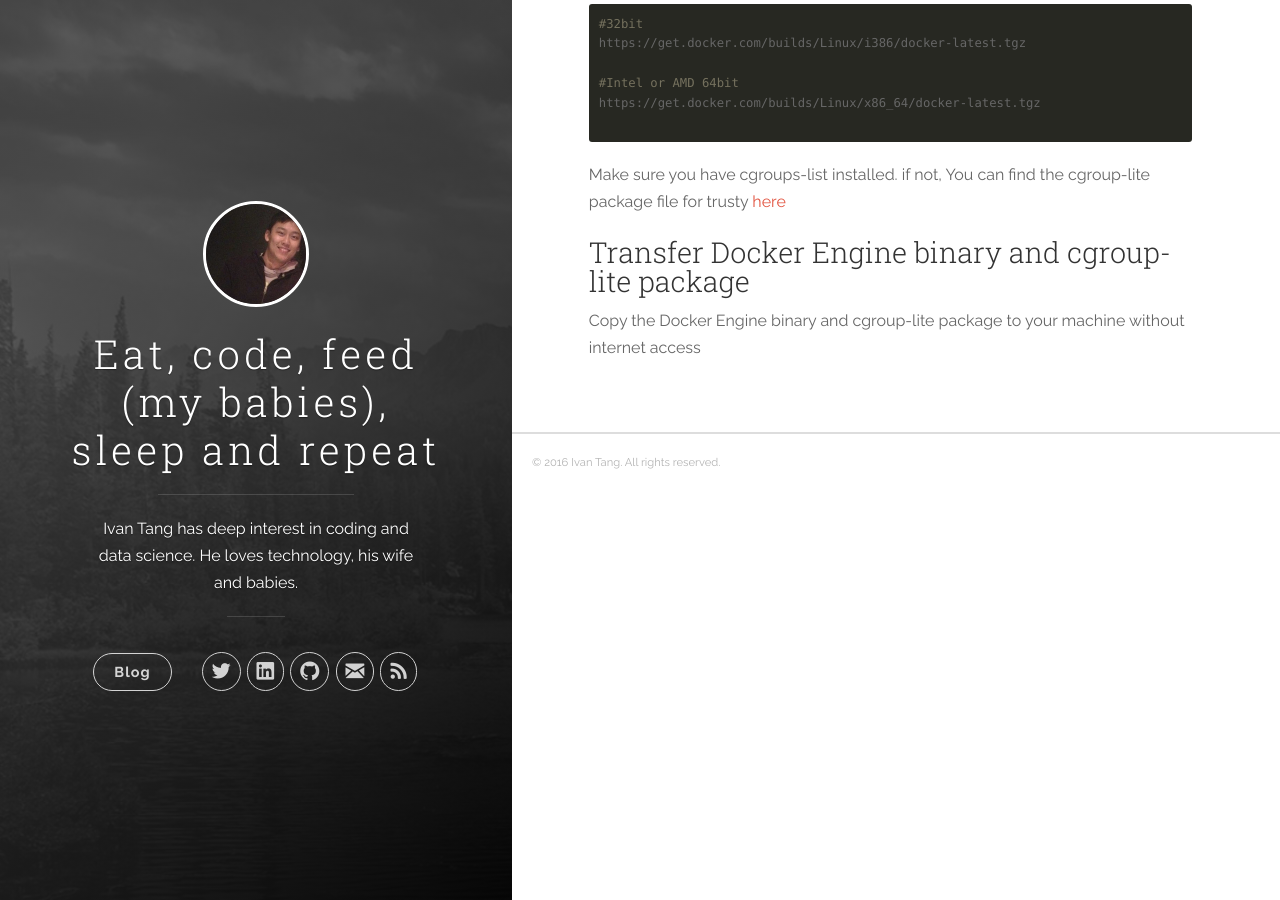
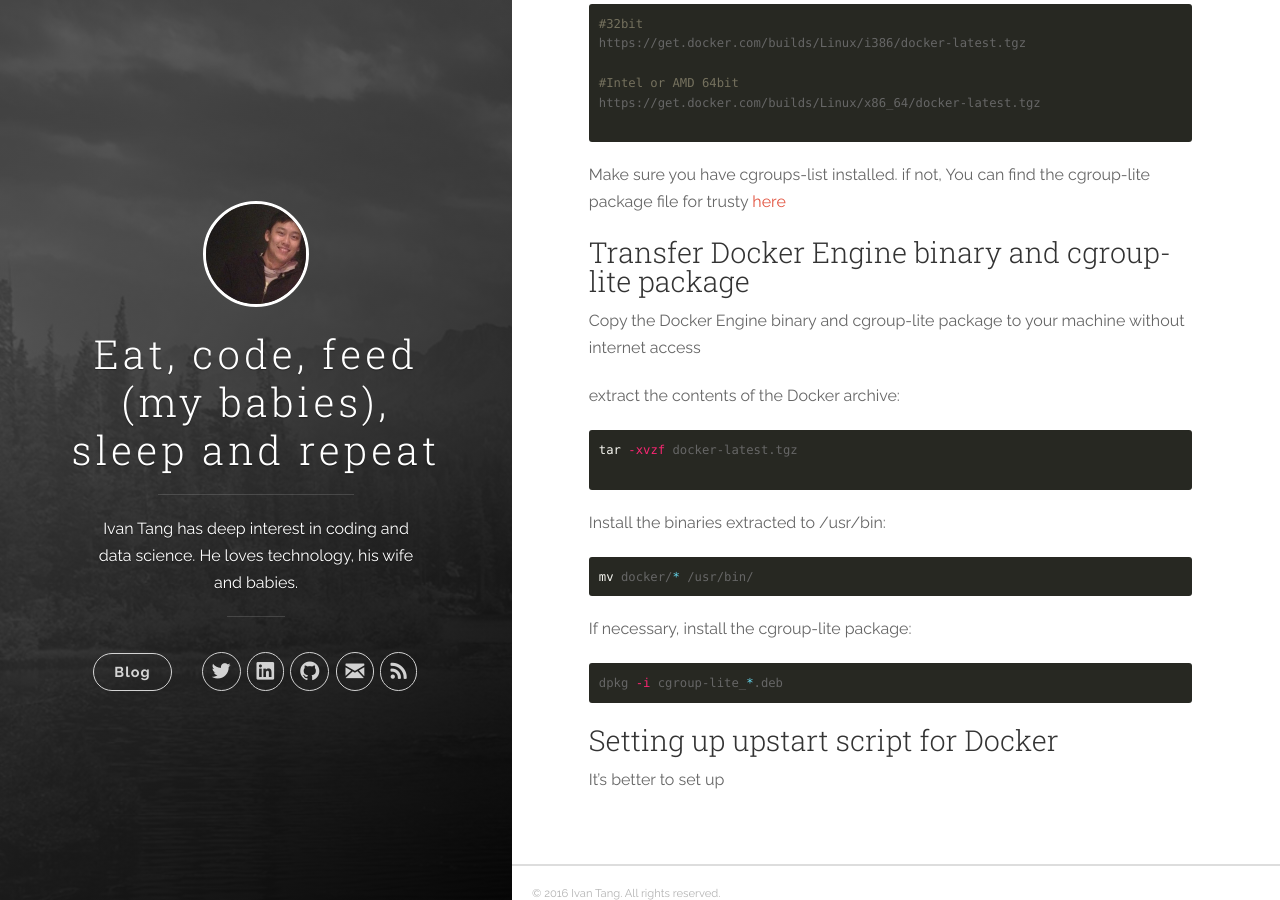
Before and after one commit to hiimivantang/hiimivantang.github.io, a Jekyll site: the page built from general/_posts/2016-05-16-installing-docker-offline.markdown, in a window 1280 px wide and 900 px high, scrolled down 549 px. Built offline with Jekyll 4.4.1, drawn with Linux system fonts in a browser that asks for light colours; nearby versions of some CDN libraries; comment, search, counter and statistics services are not loaded.

Commit message:
updated entry

````diff
--- a/general/_posts/2016-05-16-installing-docker-offline.markdown
+++ b/general/_posts/2016-05-16-installing-docker-offline.markdown
@@ -34,6 +34,26 @@ Make sure you have cgroups-list installed. if not, You can find the cgroup-lite
 
 Copy the Docker Engine binary and cgroup-lite package to your machine without internet access
 
+extract the contents of the Docker archive:
+```bash
+tar -xvzf docker-latest.tgz
+
+```
+
+Install the binaries extracted to /usr/bin:
+```bash
+mv docker/* /usr/bin/
+```
+
+If necessary, install the cgroup-lite package:
+```bash
+dpkg -i cgroup-lite_*.deb
+```
+
+### Setting up upstart script for Docker
+
+It's better to set up
+
 
 
 [1]: http://packages.ubuntu.com/trusty/cgroup-lite
````
